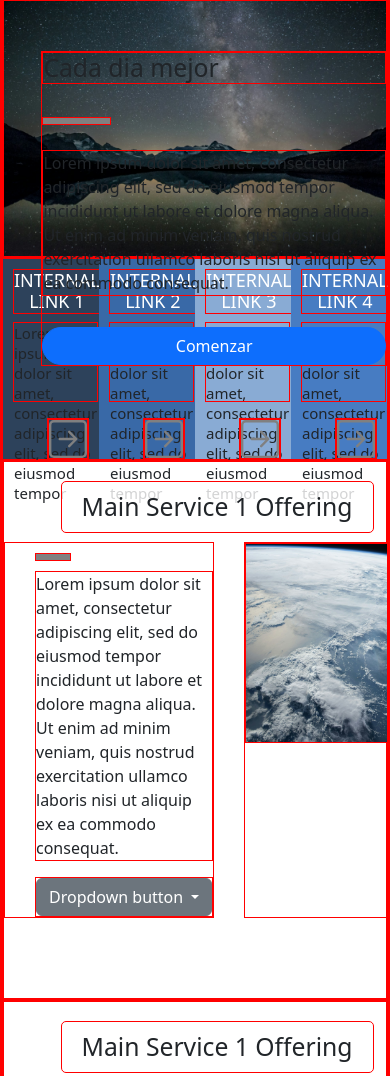
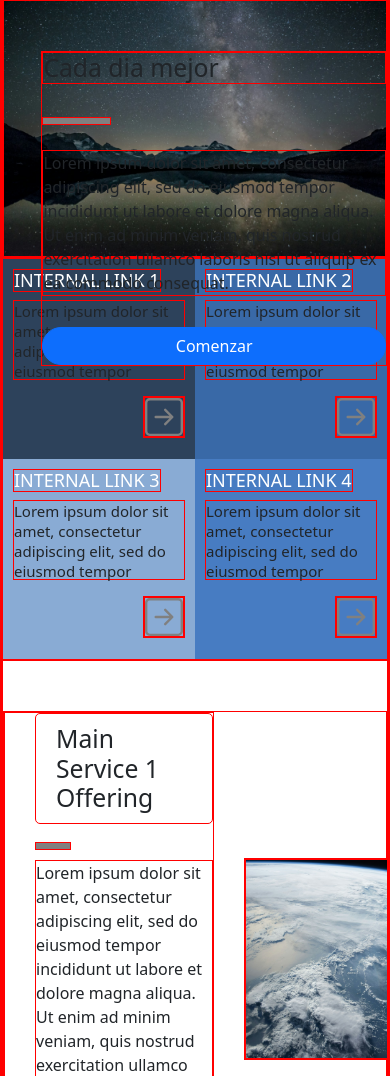
Before and after one commit to cryptododo04/DOMO-challenge, a plain HTML site: page index.html in a window 390 px wide. Shown: the part 214-1290 px from the top of the page. Drawn offline with nearby package versions, Linux system fonts and the light colour scheme.

Commit message:
added media query for tablet support starting  at 991px width  added styles to tablet media query for better graphic display  added media query for smartphone support starting at   480px width

```diff
--- a/styles.css
+++ b/styles.css
@@ -112,7 +112,7 @@
 
 #main-internal-links-container {
     display: flex;
-    justify-content: space-between; /* Para separar los elementos con espacio entre ellos */
+    flex-wrap: wrap;
 }
 
 #main-internal-links-container > div {
@@ -260,3 +260,50 @@ color:rgba(37, 73, 117, 0.76);
     margin-top: 10px; /* Espacio entre el rectángulo y el título */
     margin-bottom: 10px; /* Espacio entre el rectángulo y el párrafo */
 }
+
+
+
+
+
+
+
+
+
+/*-----------------MEDIA QUERY RESOLUCION TABLETS-------------------*/
+@media (max-width: 991px) {
+
+    #top-header {
+        display: none;
+    }
+
+    .section-and-hero h2 {
+        position:initial;
+        top: 20px; /* Ajusta la posición vertical según necesites */
+        left: 15%; /* Ajusta la posición horizontal según necesites */
+        z-index: 1; /* Asegura que esté por encima de otros elementos */
+        background-color: rgba(255, 255, 255, 0.8); /* Fondo semi-transparente */
+        padding: 10px 20px;
+        border-radius: 5px;
+    }
+
+    .section{
+        margin-top: 50px;
+        padding: 0px 0px;
+        display: flex;
+        justify-content: space-between;
+        align-items: center;
+        gap: 30px;
+    }
+
+    #main-internal-links-container > div {
+        width: 50%;
+        padding: 10px;
+        text-align: center;
+    }
+}
+
+
+/*-----------------MEDIA QUERY RESOLUCION TABLETS-------------------*/
+@media (max-width: 480px) {
+
+}
```
